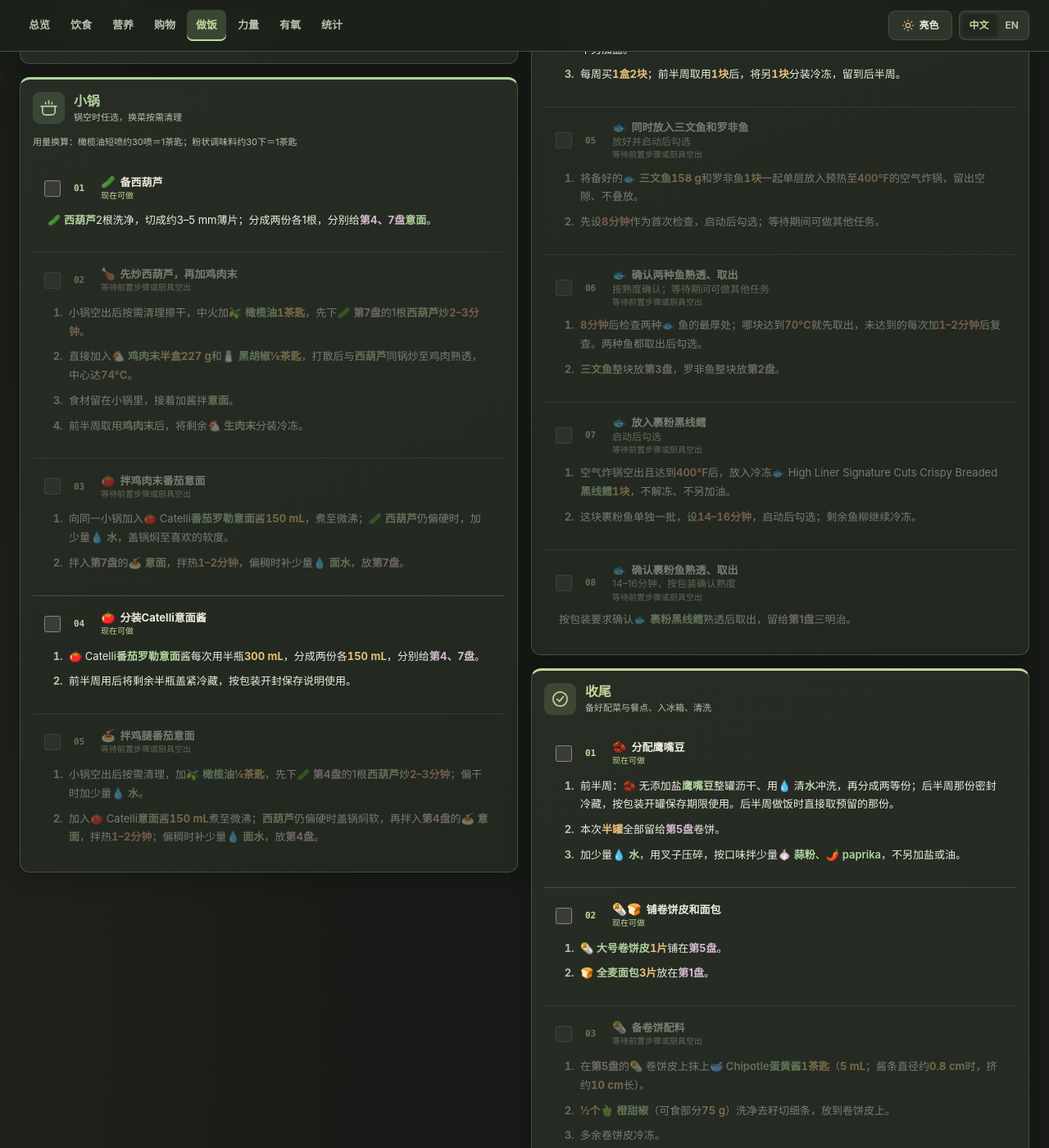
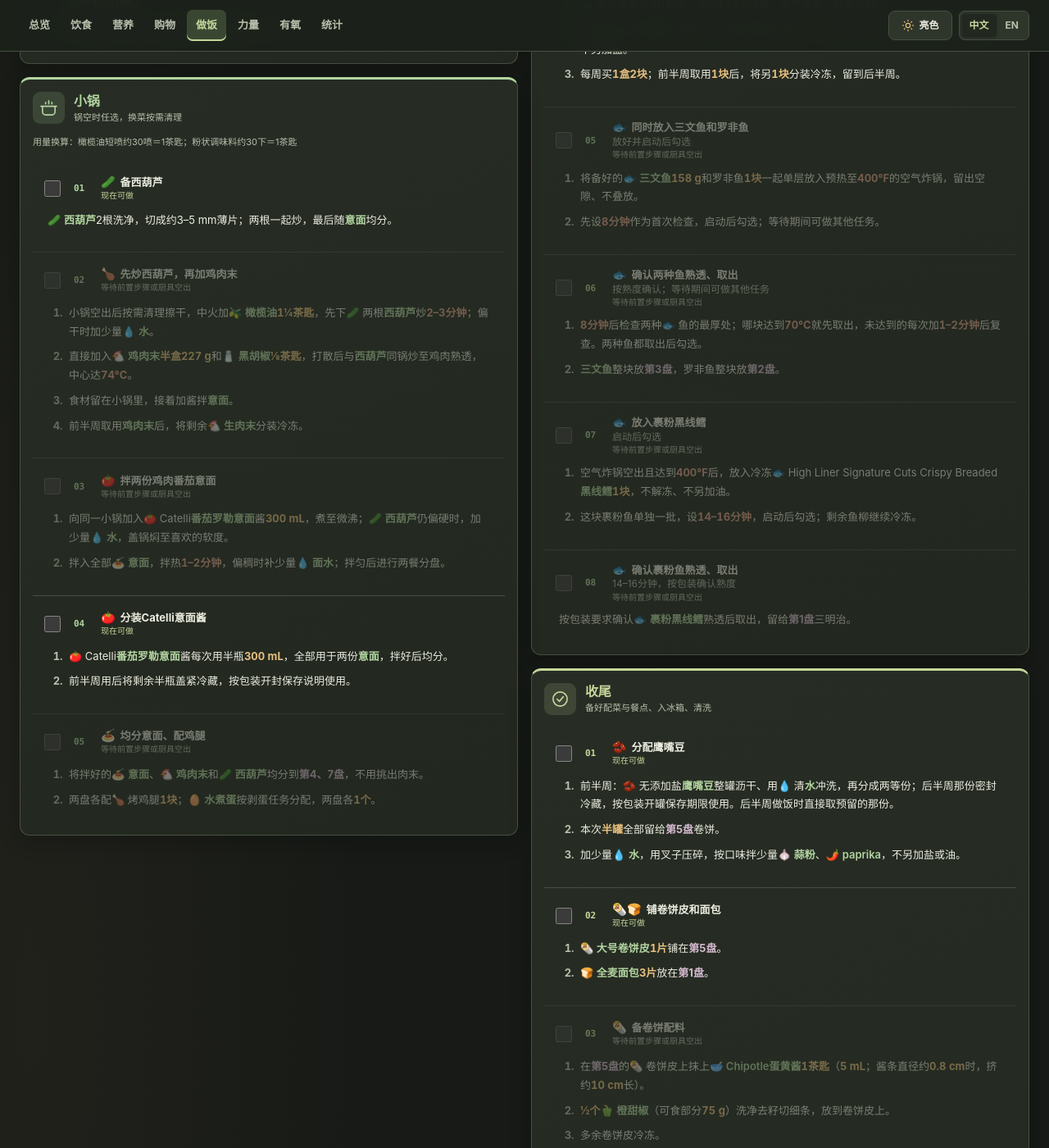
Before and after one commit to yunhaixiang/fitness, a Jekyll site: the page built from cooking.md, in a window 1280 px wide and 1400 px high, scrolled down 3439 px. Shown: the whole window at 82% size. Built offline with Jekyll 4.4.1, drawn with Linux system fonts in a browser that asks for light colours; some of the changed text lies outside the part shown.

Commit message:
Share chicken evenly between both spaghetti meals

```diff
--- a/assets/cooking-flow.js
+++ b/assets/cooking-flow.js
@@ -59,9 +59,9 @@
     {"id": "prep-zucchini", "label": ["备西葫芦", "Prepare Zucchini"], "note": ["", ""], "group": "prep", "before": [], "link": "#cook-prep-zucchini", "minutes": 2, "displayGroup": "small-wok"},
     {"id": "spinach", "label": ["菠菜", "Spinach"], "note": ["", ""], "group": "large-wok", "before": [], "link": "#cook-spinach", "minutes": 5},
     {"id": "ground", "label": ["先炒西葫芦，再加鸡肉末", "Cook Zucchini, Then Add Ground Chicken"], "note": ["", ""], "group": "small-wok", "before": ["prep-zucchini"], "link": "#cook-ground", "minutes": 8, "holdsResource": "small-wok", "releasesAt": "tomato"},
-    {"id": "tomato", "label": ["拌鸡肉末番茄意面", "Finish Ground Chicken Spaghetti with Tomato Sauce"], "note": ["", ""], "group": "small-wok", "before": ["ground", "pasta", "prep-noodle-sauce"], "link": "#cook-tomato", "minutes": 4, "waitFor": "ground"},
+    {"id": "tomato", "label": ["拌两份鸡肉番茄意面", "Mix Both Chicken Spaghetti Portions"], "note": ["", ""], "group": "small-wok", "before": ["ground", "pasta", "prep-noodle-sauce"], "link": "#cook-tomato", "minutes": 4, "waitFor": "ground"},
     {"id": "prep-noodle-sauce", "label": ["分装Catelli意面酱", "Portion Catelli Pasta Sauce"], "note": ["", ""], "group": "prep", "before": [], "link": "#cook-prep-noodle-sauce", "minutes": 3, "displayGroup": "small-wok"},
-    {"id": "season-noodles", "label": ["拌鸡腿番茄意面", "Finish Chicken Thigh Spaghetti with Tomato Sauce"], "note": ["", ""], "group": "small-wok", "before": ["pasta", "prep-noodle-sauce", "prep-zucchini"], "link": "#cook-season-noodles", "minutes": 6},
+    {"id": "season-noodles", "label": ["均分意面、配鸡腿", "Divide Spaghetti and Add Chicken Thighs"], "note": ["", ""], "group": "small-wok", "before": ["tomato", "chicken"], "link": "#cook-season-noodles", "minutes": 2},
     {"id": "prep-chickpeas", "label": ["分配鹰嘴豆", "Portion Chickpeas"], "note": ["", ""], "group": "prep", "before": [], "link": "#cook-prep-chickpeas", "minutes": 3, "displayGroup": "finish"},
     {"id": "prep-bread", "label": ["铺卷饼皮和面包", "Lay Out Tortilla and Bread"], "note": ["", ""], "group": "finish", "before": [], "link": "#cook-prep-bread", "minutes": 2},
     {"id": "prep-wrap", "label": ["备卷饼配料", "Prepare Wrap Fillings"], "note": ["", ""], "group": "prep", "before": ["prep-bread"], "link": "#cook-prep-wrap", "minutes": 3, "displayGroup": "finish"},
@@ -97,7 +97,7 @@
     {"id": "finish", "icon": "finish", "title": ["收尾", "Finish"], "hint": ["备好配菜与餐点、入冰箱、清洗", "Assemble Meals, Refrigerate and Clean"]}
   ];
 
-  const instructionSections = [["rice", "rice", ["prep-rice", "rice-start", "rice"]], ["oven", "oven", ["oven-heat-start", "prep-potato", "prep-chicken", "prep-ribs", "prep-shrimp", "oven-heat", "potato-start", "potato-turn", "potato", "chicken-start", "chicken", "ribs-start", "ribs", "shrimp-start", "shrimp"]], ["air-fryer", "air", ["prep-salmon", "prep-haddock", "air-heat-start", "air-heat", "fish-start", "fish", "breaded-fish-start", "breaded-fish"]], ["pot-one", "pots", ["egg-water-start", "egg-water", "eggs-pasta-start", "pasta", "eggs", "peel-eggs"]], ["pot-two", "pots", ["pasta-water-start", "pasta-water", "dumplings-start", "dumplings"]], ["small-wok", "small-wok", ["prep-noodle-sauce", "season-noodles", "prep-zucchini", "ground", "tomato"]], ["large-wok", "large-wok", ["spinach"]], ["finish", "finish", ["prep-chickpeas", "prep-bread", "prep-wrap", "prep-sandwich", "peas-carrots", "wrap", "sandwich", "refrigerate", "clean"]]];
+  const instructionSections = [["rice", "rice", ["prep-rice", "rice-start", "rice"]], ["oven", "oven", ["oven-heat-start", "prep-potato", "prep-chicken", "prep-ribs", "prep-shrimp", "oven-heat", "potato-start", "potato-turn", "potato", "chicken-start", "chicken", "ribs-start", "ribs", "shrimp-start", "shrimp"]], ["air-fryer", "air", ["prep-salmon", "prep-haddock", "air-heat-start", "air-heat", "fish-start", "fish", "breaded-fish-start", "breaded-fish"]], ["pot-one", "pots", ["egg-water-start", "egg-water", "eggs-pasta-start", "pasta", "eggs", "peel-eggs"]], ["pot-two", "pots", ["pasta-water-start", "pasta-water", "dumplings-start", "dumplings"]], ["small-wok", "small-wok", ["prep-noodle-sauce", "prep-zucchini", "ground", "tomato", "season-noodles"]], ["large-wok", "large-wok", ["spinach"]], ["finish", "finish", ["prep-chickpeas", "prep-bread", "prep-wrap", "prep-sandwich", "peas-carrots", "wrap", "sandwich", "refrigerate", "clean"]]];
   if (window.fitnessCookingDefinition) {
     nodes.splice(0, nodes.length, ...window.fitnessCookingDefinition.nodes);
     instructionSections.splice(0, instructionSections.length, ...window.fitnessCookingDefinition.instructionSections);
--- a/cooking.md
+++ b/cooking.md
@@ -133,12 +133,12 @@ cooking: true
 <li class="cooking-task-source">
 <ol lang="zh-CN" class="cooking-source-zh">
 <li>确认熟度后取出：400°F烤27分钟，中心达74°C。</li>
-<li>熟肉分到第4、5、6盘：第4盘2块，第5、6盘各1块🍗 鸡腿肉；第1盘三明治不放鸡腿。</li>
+<li>熟肉分到第4、5、6、7盘，各1块🍗 鸡腿肉；两顿意面各1块。</li>
 <li>卷饼的鸡腿肉掰碎。</li>
 </ol>
 <ol lang="en" class="cooking-source-en" hidden>
 <li>Check doneness before removing: Roast at 400°F for 27 minutes, to 74°C in the centre.</li>
-<li>Divide the cooked 🍗 chicken between meals 4, 5 and 6: 2 thighs for meal 4, and 1 thigh each for meals 5 and 6. No thigh goes into meal 1.</li>
+<li>Give meals 4, 5, 6 and 7 one cooked 🍗 thigh each; each spaghetti meal gets one thigh.</li>
 <li>Shred the wrap portion.</li>
 </ol>
 </li>
@@ -275,8 +275,8 @@ cooking: true
 <ol lang="en" class="cooking-source-en" hidden><li>Once the 💧 water boils, gently add 6 🥚 eggs and all 100 g dry 🍝 spaghetti together; separate the strands gently and leave enough space.</li><li>Start one 8-minute timer for the first check. Mark this step after loading; work on other tasks meanwhile.</li></ol>
 </li>
 <li class="cooking-task-source">
-<ol lang="zh-CN" class="cooking-source-zh"><li>8分钟后按包装要求检查🍝 意面，熟了先用夹子捞出，留少量💧 面水。沥干后的意面均分到第4、7盘，每份相当于干面50 g。</li><li>🥚 鸡蛋未熟时可继续留在锅里煮，不必等鸡蛋才捞面。</li></ol>
-<ol lang="en" class="cooking-source-en" hidden><li>At 8 minutes, check the 🍝 spaghetti according to its package; lift out with tongs when done and reserve a little 💧 pasta water. Divide the drained spaghetti equally between meals 4 and 7, each equivalent to 50 g dry pasta.</li><li>Leave the 🥚 eggs in the pot if they need longer; do not overcook the pasta while waiting.</li></ol>
+<ol lang="zh-CN" class="cooking-source-zh"><li>8分钟后按包装要求检查🍝 意面，熟了先用夹子捞出，留少量💧 面水。全部意面留待同锅拌酱后再均分，第4、7盘各相当于干面50 g。</li><li>🥚 鸡蛋未熟时可继续留在锅里煮，不必等鸡蛋才捞面。</li></ol>
+<ol lang="en" class="cooking-source-en" hidden><li>At 8 minutes, check the 🍝 spaghetti according to its package; lift out with tongs when done and reserve a little 💧 pasta water. Keep all the spaghetti together for tossing with sauce, then divide equally between meals 4 and 7, each equivalent to 50 g dry pasta.</li><li>Leave the 🥚 eggs in the pot if they need longer; do not overcook the pasta while waiting.</li></ol>
 </li>
 <li class="cooking-task-source">
 <ol lang="zh-CN" class="cooking-source-zh"><li>8分钟后检查🥚 鸡蛋，蛋白、蛋黄都凝固后取出，放💧 冷水冷却；未熟则继续煮。</li><li>8分钟是首次检查时间，不保证不同大小、起始温度的鸡蛋都已全熟。</li></ol>
@@ -342,43 +342,32 @@ cooking: true
 <ol>
 <li class="cooking-task-source">
 <ol lang="zh-CN" class="cooking-source-zh">
-<li>🍅 Catelli番茄罗勒意面酱每次用半瓶300 mL，分成两份各150 mL，分别给第4、7盘。</li>
+<li>🍅 Catelli番茄罗勒意面酱每次用半瓶300 mL，全部用于两份意面，拌好后均分。</li>
 <li>前半周用后将剩余半瓶盖紧冷藏，按包装开封保存说明使用。</li>
 </ol>
 <ol lang="en" class="cooking-source-en" hidden>
-<li>Use half a jar (300 mL) of 🍅 Catelli Tomato & Basil sauce per cooking session; portion 150 mL each for meals 4 and 7.</li>
+<li>Use half a jar (300 mL) of 🍅 Catelli Tomato & Basil sauce per cooking session; use it together for both spaghetti portions and divide after mixing.</li>
 <li>Refrigerate the remaining half-jar after the first session, following the label storage instructions.</li>
 </ol>
 </li>
 
 <li class="cooking-task-source">
 <ol lang="zh-CN" class="cooking-source-zh">
-<li>小锅空出后按需清理，加🫒 橄榄油¼茶匙，先下🥒 第4盘的1根西葫芦炒2–3分钟；偏干时加少量💧 水。</li>
-<li>加入🍅 Catelli意面酱150 mL煮至微沸；西葫芦仍偏硬时盖锅焖软，再拌入第4盘的🍝 意面，拌热1–2分钟；偏稠时补少量💧 面水，放第4盘。</li>
+<li>🥒 西葫芦2根洗净，切成约3–5 mm薄片；两根一起炒，最后随意面均分。</li>
 </ol>
 <ol lang="en" class="cooking-source-en" hidden>
-<li>Once the saucepan is free, clean it as needed. Heat ¼ tsp 🫒 olive oil and cook the 🥒 zucchini reserved for meal 4 for 2–3 minutes; add a little 💧 water if dry.</li>
-<li>Add 150 mL 🍅 Catelli sauce and bring to a simmer; cover until the zucchini is tender if needed. Toss with the 🍝 spaghetti for meal 4 for 1–2 minutes, loosening with a little 💧 pasta water if needed, then place in meal 4.</li>
-</ol>
-</li>
-
-<li class="cooking-task-source">
-<ol lang="zh-CN" class="cooking-source-zh">
-<li>🥒 西葫芦2根洗净，切成约3–5 mm薄片；分成两份各1根，分别给第4、7盘意面。</li>
-</ol>
-<ol lang="en" class="cooking-source-en" hidden>
-<li>Wash 2 🥒 zucchini and cut into thin slices, about 3–5 mm thick. Divide into two equal portions, one zucchini each for meals 4 and 7.</li>
+<li>Wash 2 🥒 zucchini and cut into thin slices, about 3–5 mm thick. Cook both together and divide with the finished spaghetti.</li>
 </ol>
 </li>
 <li class="cooking-task-source">
 <ol lang="zh-CN" class="cooking-source-zh">
-<li>小锅空出后按需清理擦干，中火加🫒 橄榄油1茶匙，先下🥒 第7盘的1根西葫芦炒2–3分钟。</li>
+<li>小锅空出后按需清理擦干，中火加🫒 橄榄油1¼茶匙，先下🥒 两根西葫芦炒2–3分钟；偏干时加少量💧 水。</li>
 <li>直接加入🐔 鸡肉末半盒227 g和🧂 黑胡椒⅛茶匙，打散后与西葫芦同锅炒至鸡肉熟透，中心达74°C。</li>
 <li>食材留在小锅里，接着加酱拌意面。</li>
 <li>前半周取用鸡肉末后，将剩余🐔 生肉末分装冷冻。</li>
 </ol>
 <ol lang="en" class="cooking-source-en" hidden>
-<li>Once the saucepan is free, clean and dry it as needed. Heat 1 tsp 🫒 olive oil over medium heat and cook the 🥒 zucchini reserved for meal 7 first for 2–3 minutes.</li>
+<li>Once the saucepan is free, clean and dry it as needed. Heat 1¼ tsp 🫒 olive oil over medium heat and cook both 🥒 zucchini first for 2–3 minutes; add a little 💧 water if dry.</li>
 <li>Add half a pack of 🐔 ground chicken (227 g) and ⅛ tsp 🧂 black pepper directly to the same pan. Break up the chicken and cook together until it reaches 74°C.</li>
 <li>Keep everything in the saucepan for the sauce and spaghetti.</li>
 <li>During the first cooking session, freeze the remaining raw ground chicken after taking this portion.</li>
@@ -386,14 +375,19 @@ cooking: true
 </li>
 <li class="cooking-task-source">
 <ol lang="zh-CN" class="cooking-source-zh">
-<li>向同一小锅加入🍅 Catelli番茄罗勒意面酱150 mL，煮至微沸；🥒 西葫芦仍偏硬时，加少量💧 水，盖锅焖至喜欢的软度。</li>
-<li>拌入第7盘的🍝 意面，拌热1–2分钟，偏稠时补少量💧 面水，放第7盘。</li>
+<li>向同一小锅加入🍅 Catelli番茄罗勒意面酱300 mL，煮至微沸；🥒 西葫芦仍偏硬时，加少量💧 水，盖锅焖至喜欢的软度。</li>
+<li>拌入全部🍝 意面，拌热1–2分钟，偏稠时补少量💧 面水；拌匀后进行两餐分盘。</li>
 </ol>
 <ol lang="en" class="cooking-source-en" hidden>
-<li>Add 150 mL 🍅 Catelli Tomato & Basil sauce to the same saucepan and bring to a simmer. If the 🥒 zucchini is still firm, add a little 💧 water, cover and simmer until as tender as you like.</li>
-<li>Toss with the 🍝 spaghetti for meal 7 for 1–2 minutes, adding a little 💧 pasta water if needed, then place in meal 7.</li>
+<li>Add 300 mL 🍅 Catelli Tomato & Basil sauce to the same saucepan and bring to a simmer. If the 🥒 zucchini is still firm, add a little 💧 water, cover and simmer until as tender as you like.</li>
+<li>Toss with all the 🍝 spaghetti for 1–2 minutes, adding a little 💧 pasta water if needed, then divide into two meals.</li>
 </ol>
 </li>
+<li class="cooking-task-source">
+<ol lang="zh-CN" class="cooking-source-zh"><li>将拌好的🍝 意面、🐔 鸡肉末和🥒 西葫芦均分到第4、7盘，不用挑出肉末。</li><li>两盘各配🍗 烤鸡腿1块；🥚 水煮蛋按剥蛋任务分配，两盘各1个。</li></ol>
+<ol lang="en" class="cooking-source-en" hidden><li>Divide the mixed 🍝 spaghetti, 🐔 ground chicken and 🥒 zucchini equally between meals 4 and 7; no need to separate the mince.</li><li>Give each plate one 🍗 roasted thigh. Allocate one 🥚 boiled egg to each via the egg-peeling task.</li></ol>
+</li>
+
 
 </ol>
 
```
Also changed, not shown: _data/meal_nutrition.json (+22 -22 lines), _data/nutrition_basis.json (+9 -6 lines), _includes/diet-schedule.html (+4 -4 lines), _includes/nutrition-meal-summary.html (+4 -4 lines), stats.md (+1 -1 lines), tests/cooking-progress.test.js (+2 -2 lines), tests/seven-meals.test.js (+1 -1 lines).
